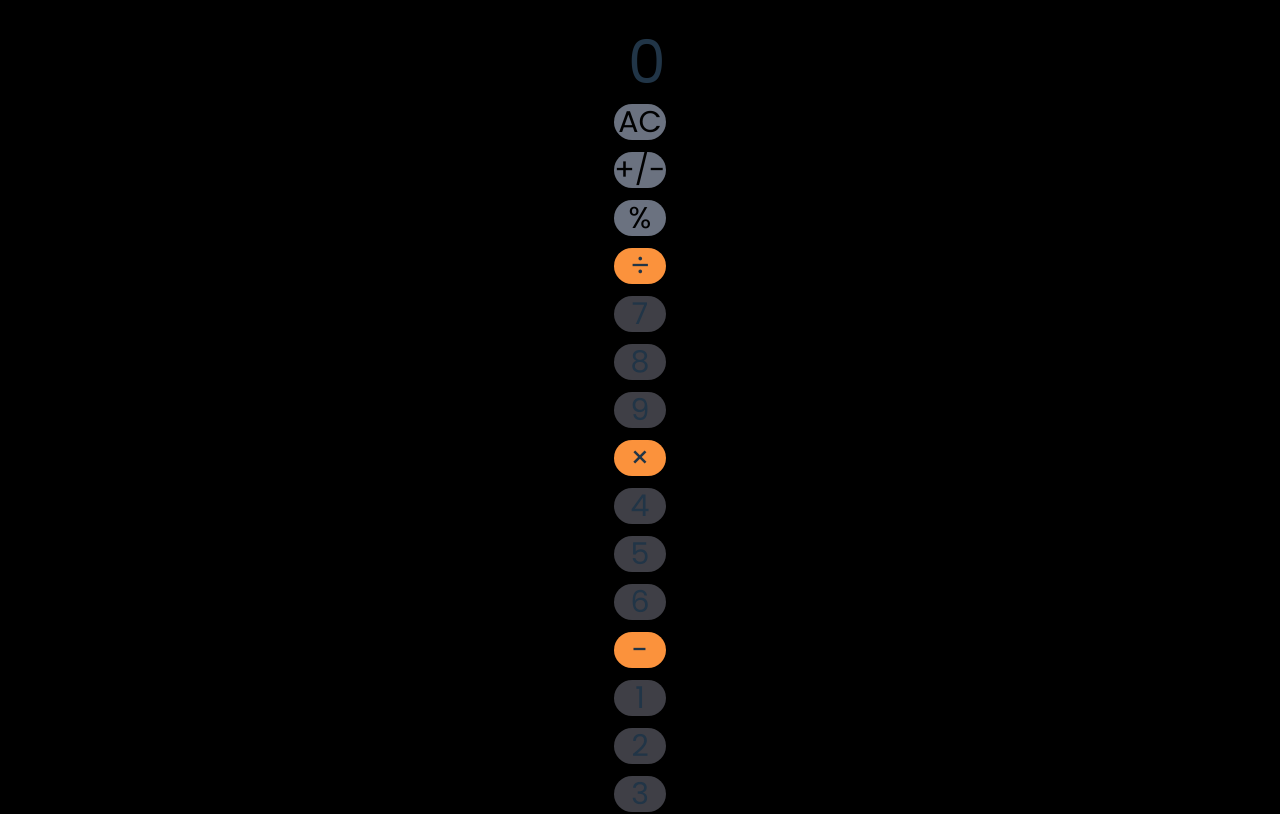
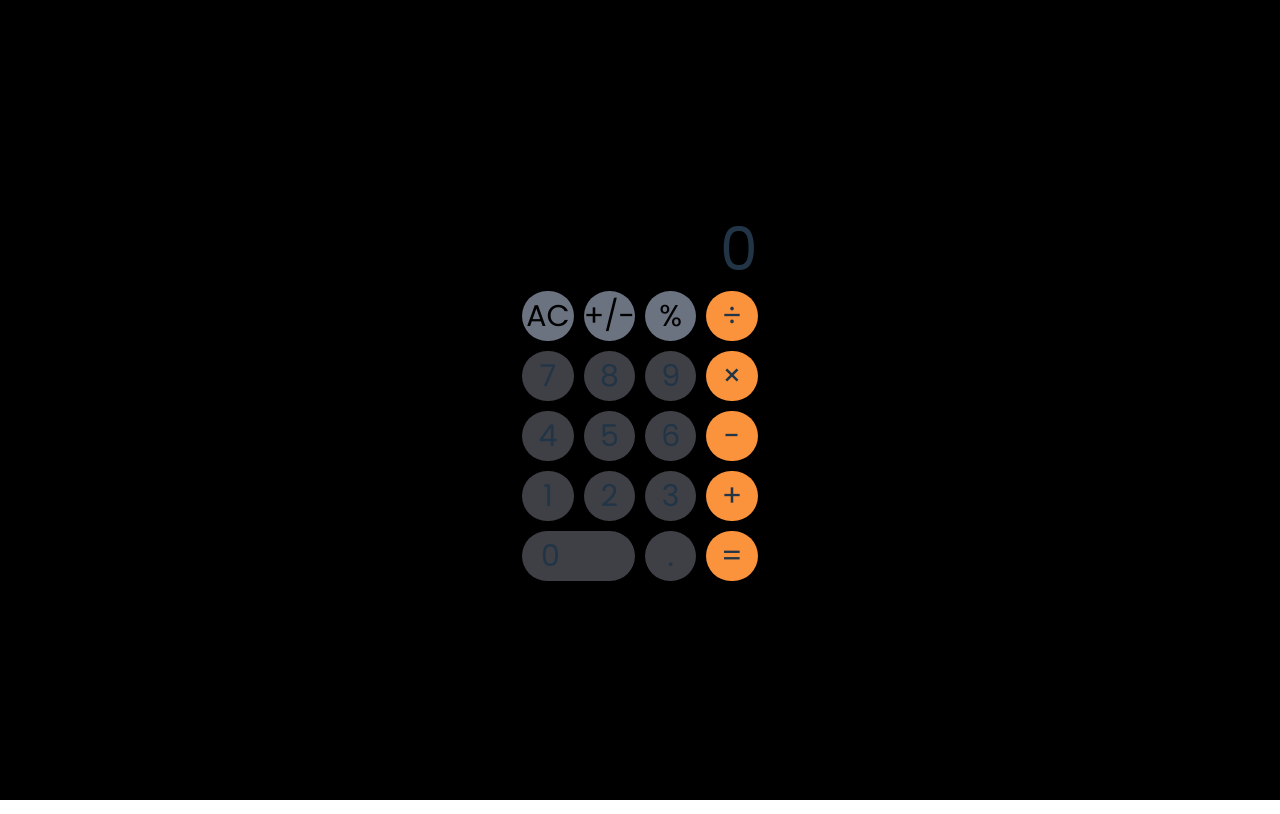
Before and after one commit to paunov0000/Calculator, a React (Vite) app: page / in a window 1280 px wide. Shown: the top 814 px of the page. Built offline with nearby package versions, Linux system fonts and the light colour scheme.

Commit message:
used the className props to style the grid Keypad component returns

```diff
--- a/src/components/Keypad.jsx
+++ b/src/components/Keypad.jsx
@@ -1,7 +1,7 @@
 import { parse } from 'postcss';
 import React, { useState } from 'react';
 
-export default function Keypad({ numbers, onButtonClick }) {
+export default function Keypad({ numbers, onButtonClick, className }) {
 	const [operator, setOperator] = useState(null);
 	const [sum, setSum] = useState(0);
 
@@ -165,5 +165,5 @@ export default function Keypad({ numbers, onButtonClick }) {
 		}
 	}
 
-	return <>{rows}</>;
+	return <div className={className}>{rows}</div>;
 }
```
